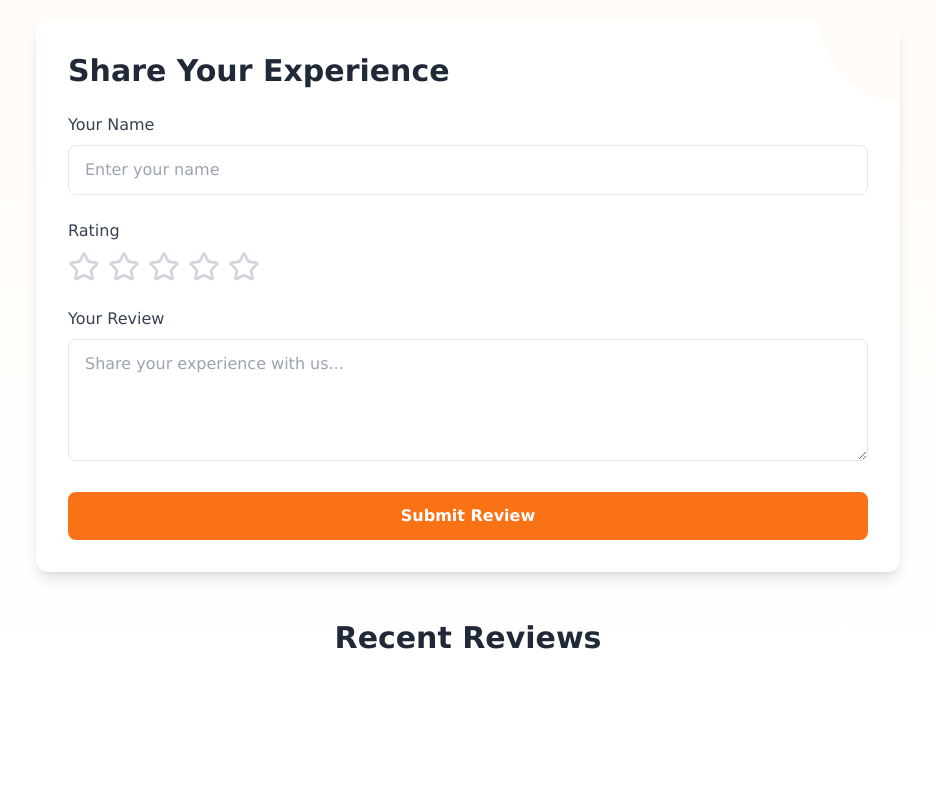
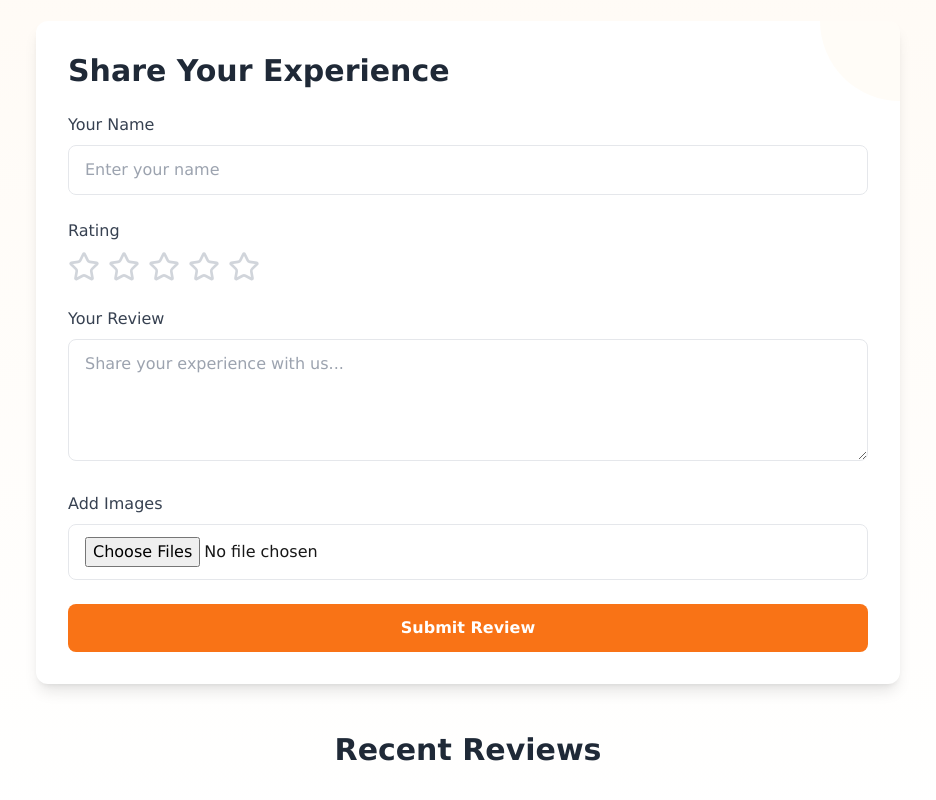
Before and after one commit to reyandabreo/Map-My-Trip, a Next.js app: page /navitems/UserReviews in a window 1280 px wide. Shown: the part 803-1603 px from the top of the page, without its empty margins (172-1108 px from the left). Before the commit the page ends 1539 px from the top, so only its background shows below. Built offline with nearby package versions, Linux system fonts and the light colour scheme.

Commit message:
add image feature

```diff
--- a/app/navitems/UserReviews/page.js
+++ b/app/navitems/UserReviews/page.js
@@ -11,6 +11,7 @@ const UserReviewPage = () => {
   const [review, setReview] = useState(""); // State for review content
   const [rating, setRating] = useState(0);
   const [hoveredRating, setHoveredRating] = useState(0);
+  const [images, setImages] = useState([]); // State to store uploaded images
 
   // Function to handle form submission
   const handleSubmit = (e) => {
@@ -22,13 +23,22 @@ const UserReviewPage = () => {
         review,
         rating,
         date: new Date().toLocaleDateString(),
-        time: new Date().toLocaleTimeString()
+        time: new Date().toLocaleTimeString(),
+        images
       };
       setReviews([newReview, ...reviews]);
       setName("");
       setReview("");
       setRating(0);
+      setImages([]); // Clear images after submission
     }
+  };
+
+  // Function to handle image uploads
+  const handleImageChange = (e) => {
+    const files = Array.from(e.target.files);
+    const newImages = files.map(file => URL.createObjectURL(file)); // Create object URLs for the images
+    setImages([...images, ...newImages]);
   };
 
   return (
@@ -191,6 +201,19 @@ const UserReviewPage = () => {
                 />
               </div>
 
+              <div className="mb-6">
+                <label className="block text-gray-700 font-medium mb-2">
+                  Add Images
+                </label>
+                <input
+                  type="file"
+                  accept="image/*"
+                  multiple
+                  onChange={handleImageChange}
+                  className="w-full px-4 py-3 rounded-lg border border-gray-200 focus:ring-2 focus:ring-orange-500 focus:border-transparent transition-all"
+                />
+              </div>
+
               <button
                 type="submit"
                 className="w-full bg-orange-500 text-white py-3 rounded-lg font-semibold hover:bg-orange-600 transition-colors duration-300"
@@ -226,30 +249,29 @@ const UserReviewPage = () => {
                             <Star key={i} className="w-4 h-4 text-yellow-400 fill-current" />
                           ))}
                         </div>
+                        <p className="text-sm text-gray-500">
+                          {review.date} - {review.time}
+                        </p>
                       </div>
                     </div>
-                  <div className="text-gray-500 text-sm flex items-center">
-                    <Clock className="w-4 h-4 mr-1" />
-                    {review.date}
+                    <div className="text-orange-400 text-lg">
+                      <Clock className="w-5 h-5" />
                     </div>
                   </div>
 
-                <p className="text-gray-600 leading-relaxed mb-4">{review.review}</p>
+                  <p className="text-gray-600 mb-4">{review.review}</p>
 
-                {/* Review Images Grid */}
-                {review.images?.length > 0 && (
-                  <div className="grid grid-cols-2 sm:grid-cols-3 gap-4 mt-4">
-                    {review.images.map((image) => (
-                      <div key={image.id} className="relative rounded-lg overflow-hidden">
+                  <div className="grid grid-cols-2 gap-4">
+                    {review.images.map((image, index) => (
+                      <div key={index} className="overflow-hidden rounded-lg shadow-md">
                         <img
-                          src={image.url}
-                          alt="Review"
-                          className="w-full h-32 object-cover hover:opacity-90 transition-opacity"
+                          src={image}
+                          alt="Review image"
+                          className="w-full h-32 object-cover rounded-lg"
                         />
                       </div>
                     ))}
                   </div>
-                )}
                 </motion.div>
               ))}
             </div>
```
Lines whose indentation alone changed are shown as unchanged.
